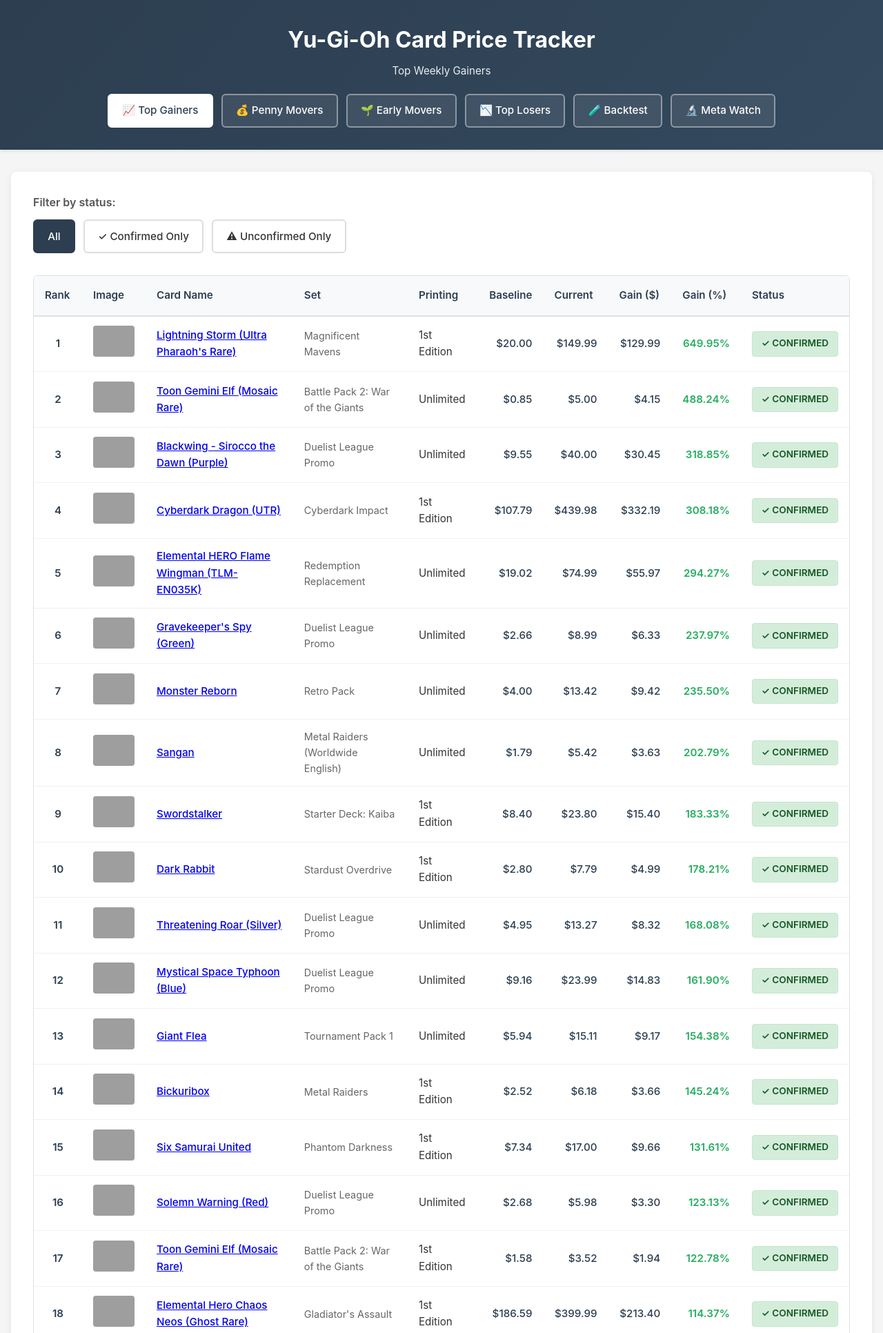
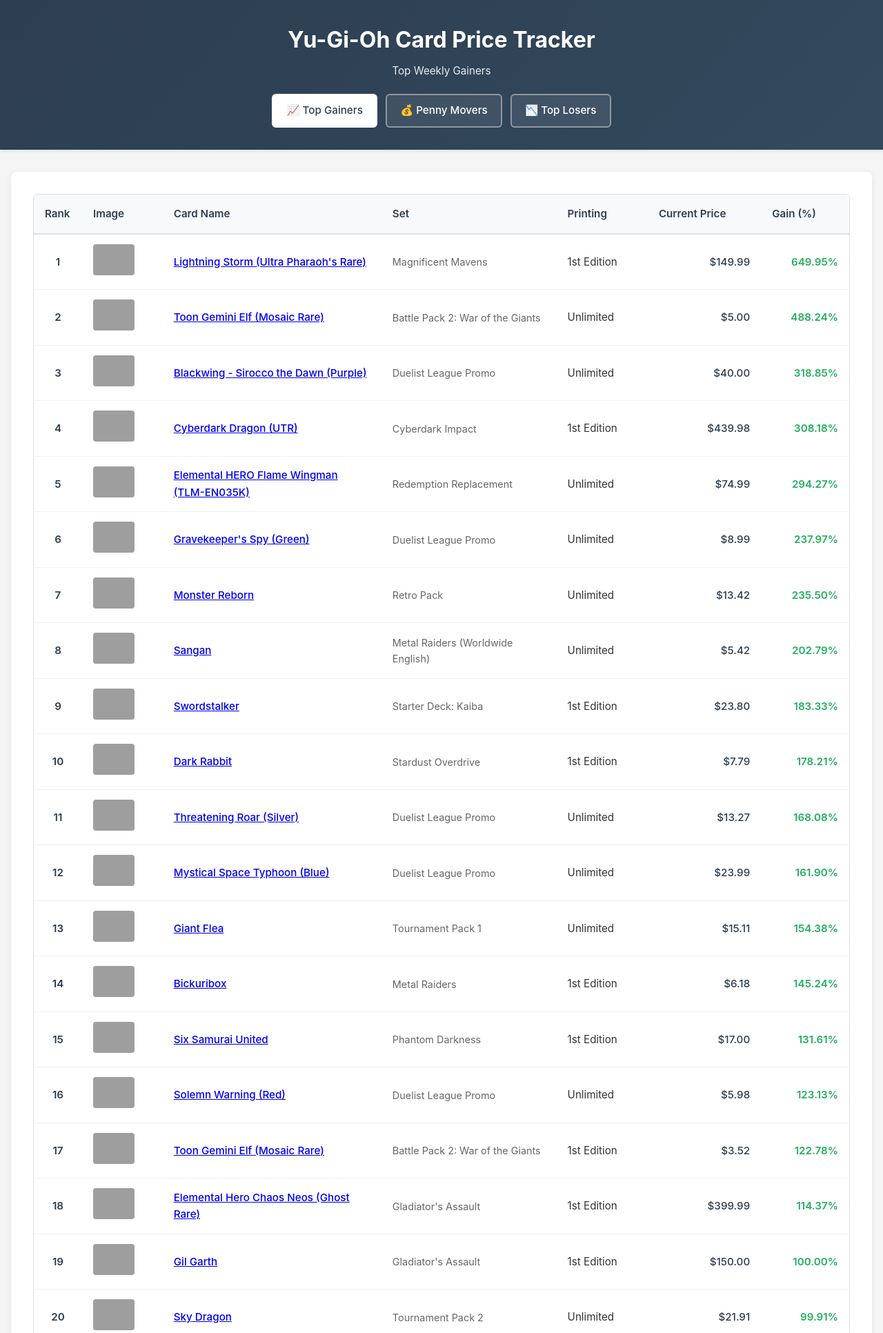
Before and after one commit to Burgos0/Yugioh-Prices-Fetcher-2, a Flask app: page / in a window 1280 px wide. Shown: the top 1932 px of the page at 69% size. Run offline with Flask 3, Linux system fonts and the light colour scheme; grey boxes are pictures that could not be loaded.

Commit message:
Site cleanup: hide extra pages, $2 floor, simpler table, exclude TP1

```diff
--- a/app/analysis.py
+++ b/app/analysis.py
@@ -244,6 +244,14 @@ def _select_weekly_mover_windows(df):
     return snapshot_dates[-3:], snapshot_dates[-9:-6]
 
 
+# Collector sets with too few sales for reliable price moves. Exact set names;
+# add more here as you find them (e.g. "Tournament Pack 2").
+EXCLUDED_SETS = {
+    "Tournament Pack 1",
+}
+
+GAINER_PRICE_FLOOR = 2.00       # top gainers: current price >= $2; cheaper cards go to penny movers
+
 # Tuning knobs for the stricter gainer confirmation rules (see detect_spike).
 REVERSION_TOLERANCE = 1.10      # latest price within +10% of baseline = move already reverted
 FLOOR_RISE_MIN = 1.15           # cheapest listing must rise >=15%...
@@ -449,11 +457,13 @@ def _calculate_printing_movers(db_path, limit, mover_type):
         card_name, set_name = pair_metadata[pair]
         if relevant_sets is not None and set_name not in relevant_sets:
             continue
+        if set_name in EXCLUDED_SETS:
+            continue
         baseline_value = baseline_lookup[pair]
         current_value = current_lookup[pair]
 
         if mover_type == "gainer":
-            if current_value < 3.0 or current_value <= baseline_value:
+            if current_value < GAINER_PRICE_FLOOR or current_value <= baseline_value:
                 continue
             dollar_change = current_value - baseline_value
             percent_change = dollar_change / baseline_value * 100
@@ -471,7 +481,8 @@ def _calculate_printing_movers(db_path, limit, mover_type):
                                  latest_date, recent_dates, printing)
             result = {"dollar_change": dollar_change, "percent_change": percent_change}
         else:
-            if not (0.25 <= baseline_value <= 5.00) or current_value <= baseline_value:
+            if (baseline_value < 0.25 or current_value >= GAINER_PRICE_FLOOR
+                    or current_value <= baseline_value):
                 continue
             dollar_change = current_value - baseline_value
             percent_change = dollar_change / baseline_value * 100
--- a/app/routes.py
+++ b/app/routes.py
@@ -25,24 +25,20 @@ def index():
     try:
         # Check if cached JSON exists
         if not os.path.exists(GAINERS_JSON_PATH):
-            return render_template('gainers.html', gainers=[], current_filter='all')
+            return render_template('gainers.html', gainers=[])
 
         # Load from cached JSON
         with open(GAINERS_JSON_PATH, 'r') as f:
             gainers_list = json.load(f)
 
-        # Apply status filter
-        status_filter = request.args.get('status', 'all')
-        if status_filter == 'confirmed':
-            gainers_list = [g for g in gainers_list if g['status'] == 'CONFIRMED']
-        elif status_filter == 'unconfirmed':
-            gainers_list = [g for g in gainers_list if g['status'] == 'UNCONFIRMED']
+        # Public list shows confirmed moves only (unconfirmed spikes are hidden)
+        gainers_list = [g for g in gainers_list if g['status'] == 'CONFIRMED']
 
-        return render_template('gainers.html', gainers=gainers_list, current_filter=status_filter)
+        return render_template('gainers.html', gainers=gainers_list)
 
     except Exception as e:
         error_msg = f"Error loading gainers: {str(e)}"
-        return render_template('gainers.html', gainers=[], error=error_msg, current_filter='all')
+        return render_template('gainers.html', gainers=[], error=error_msg)
 
 @bp.route('/losers')
 def losers():
--- a/app/templates/base.html
+++ b/app/templates/base.html
@@ -20,21 +20,9 @@
                class="nav-btn {% if request.path == url_for('main.penny_movers') %}active{% endif %}">
                 💰 Penny Movers
             </a>
-            <a href="{{ url_for('main.early_movers') }}"
-               class="nav-btn {% if request.path == url_for('main.early_movers') %}active{% endif %}">
-                🌱 Early Movers
-            </a>
             <a href="{{ url_for('main.losers') }}"
                class="nav-btn {% if request.path == url_for('main.losers') %}active{% endif %}">
                 📉 Top Losers
-            </a>
-            <a href="{{ url_for('main.backtest_early_movers') }}"
-               class="nav-btn {% if request.path == url_for('main.backtest_early_movers') %}active{% endif %}">
-                🧪 Backtest
-            </a>
-            <a href="{{ url_for('main.meta_watch') }}"
-               class="nav-btn {% if request.path == url_for('main.meta_watch') %}active{% endif %}">
-                🔬 Meta Watch
             </a>
         </nav>
     </header>
--- a/app/templates/gainers.html
+++ b/app/templates/gainers.html
@@ -7,26 +7,6 @@
         <strong>Error:</strong> {{ error }}
     </div>
     {% endif %}
-
-    <div class="filters">
-        <p class="filter-label">Filter by status:</p>
-        <div class="filter-buttons">
-            <a href="{{ url_for('main.index', status='all') }}"
-               class="filter-btn {% if current_filter == 'all' %}active{% endif %}">
-                All
-            </a>
-
-            <a href="{{ url_for('main.index', status='confirmed') }}"
-               class="filter-btn {% if current_filter == 'confirmed' %}active{% endif %}">
-                ✓ Confirmed Only
-            </a>
-
-            <a href="{{ url_for('main.index', status='unconfirmed') }}"
-               class="filter-btn {% if current_filter == 'unconfirmed' %}active{% endif %}">
-                ⚠ Unconfirmed Only
-            </a>
-        </div>
-    </div>
 
     {% if gainers %}
     <div class="table-wrapper">
@@ -38,11 +18,8 @@
                     <th>Card Name</th>
                     <th>Set</th>
                     <th>Printing</th>
-                    <th>Baseline</th>
-                    <th>Current</th>
-                    <th>Gain ($)</th>
+                    <th>Current Price</th>
                     <th>Gain (%)</th>
-                    <th>Status</th>
                 </tr>
             </thead>
 
@@ -78,31 +55,11 @@
                     </td>
 
                     <td class="price">
-                        ${{ "%.2f"|format(gainer.baseline_value) }}
-                    </td>
-
-                    <td class="price">
                         ${{ "%.2f"|format(gainer.current_value) }}
-                    </td>
-
-                    <td class="price">
-                        ${{ "%.2f"|format(gainer.dollar_gain) }}
                     </td>
 
                     <td class="percent">
                         {{ "%.2f"|format(gainer.percent_gain) }}%
-                    </td>
-
-                    <td class="status">
-                        {% if gainer.status == 'CONFIRMED' %}
-                        <span class="badge confirmed">
-                            ✓ CONFIRMED
-                        </span>
-                        {% else %}
-                        <span class="badge unconfirmed">
-                            ⚠ UNCONFIRMED
-                        </span>
-                        {% endif %}
                     </td>
 
                 </tr>
@@ -113,7 +70,7 @@
 
     <div class="summary">
         <p>
-            <strong>{{ gainers|length }} top gainers displayed</strong>
+            <strong>{{ gainers|length }} confirmed gainers</strong>
             | Analysis period: ~7 days ago vs recent 3-day average
         </p>
     </div>
```
Also changed, not shown: tests/test_meta_watch.py (+3 -2 lines), tests/test_printing_movers_regression.py (+3 -3 lines), tests/test_weekly_mover_windows.py (+15 -4 lines).
